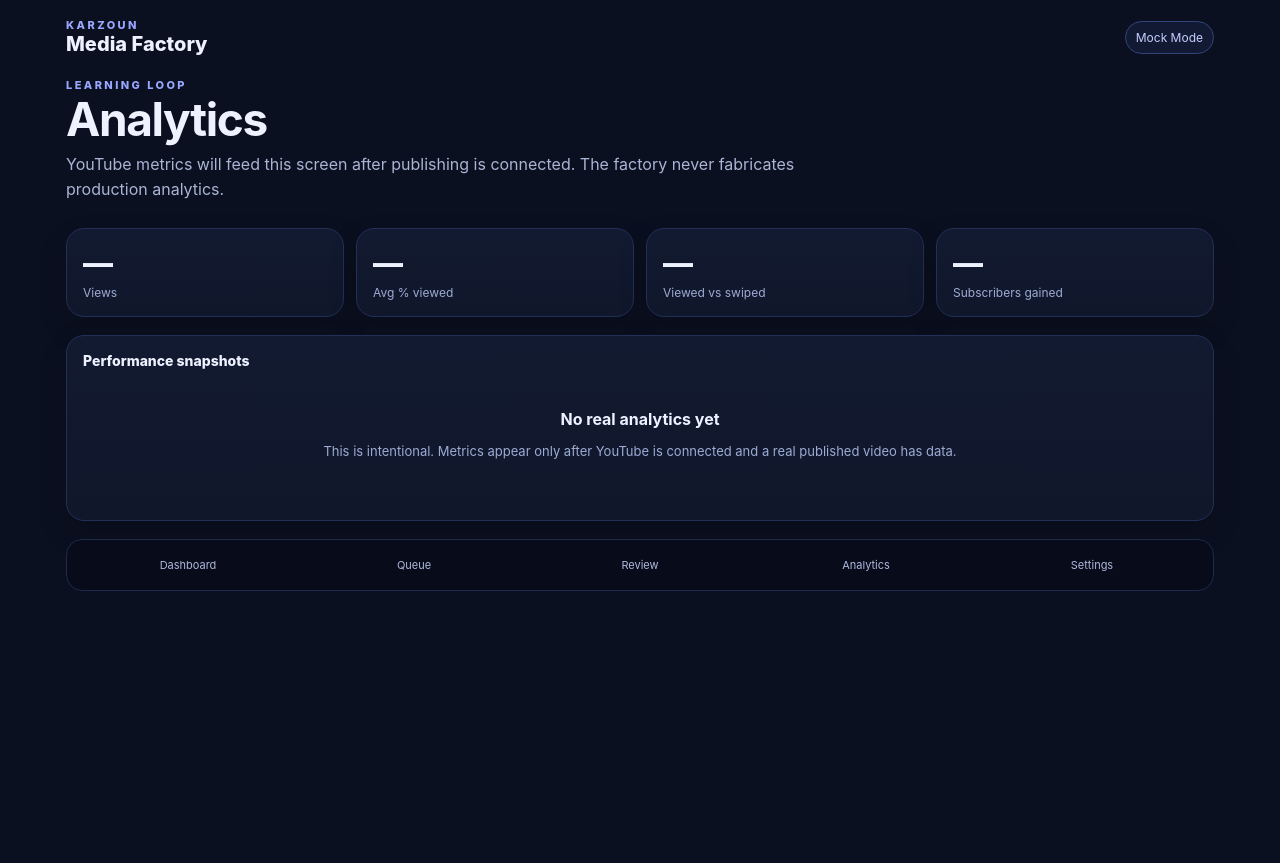
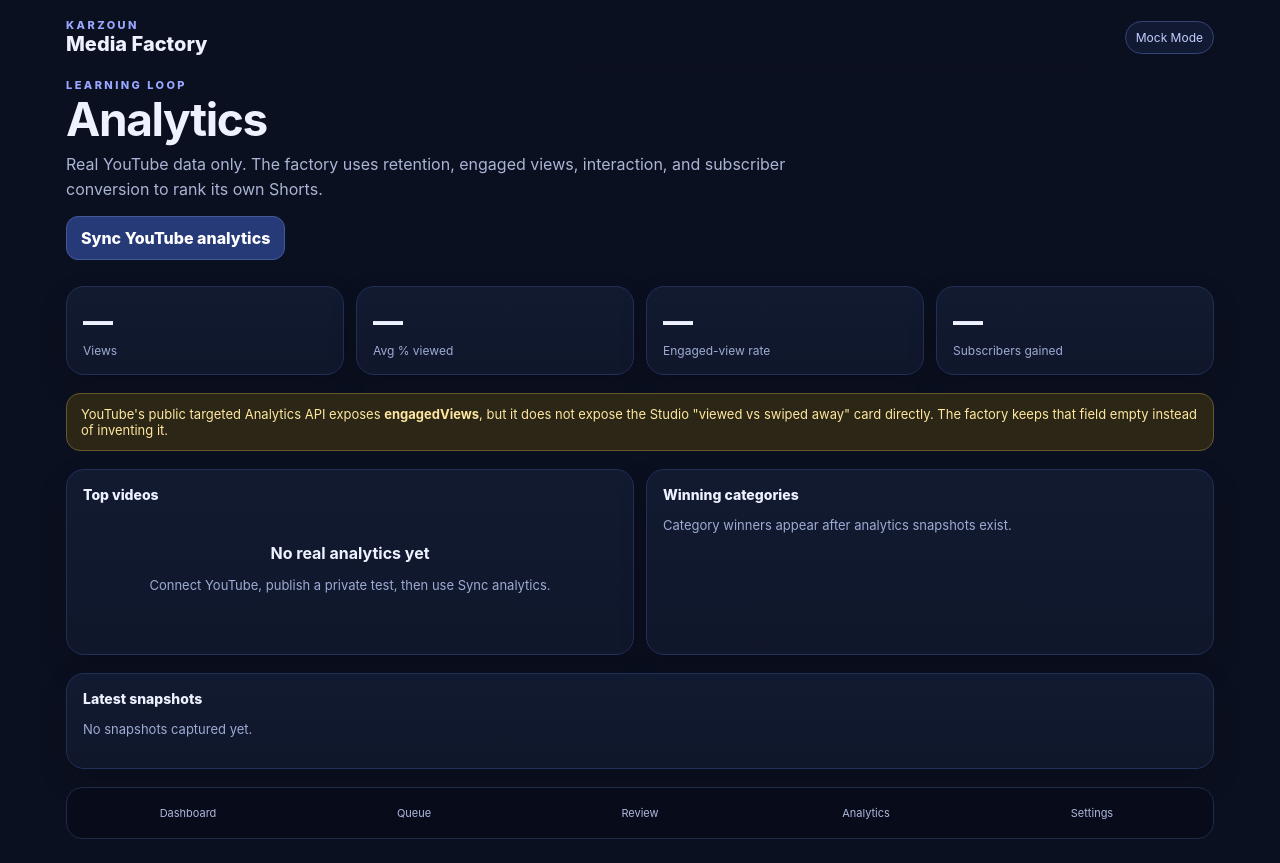
Before and after one commit to mkarson1997/karzoun-media-factory, a Next.js app: page /analytics in a window 1280 px wide. Before the commit the page ends 800 px from the top, so only its background shows below. Built offline with nearby package versions, Linux system fonts and the light colour scheme.

Commit message:
feat: turn analytics page into real performance cockpit

```diff
--- a/app/analytics/page.tsx
+++ b/app/analytics/page.tsx
@@ -1,34 +1,115 @@
 import { prisma } from '@/src/lib/prisma';
+import { ApiActionButton } from '@/app/components/ApiActionButton';
 
 export const dynamic = 'force-dynamic';
 
+function pct(value: number | null | undefined) {
+  return value == null ? '—' : `${(value * 100).toFixed(1)}%`;
+}
+
+function compact(value: number) {
+  return new Intl.NumberFormat('en', { notation: 'compact', maximumFractionDigits: 1 }).format(value);
+}
+
 export default async function AnalyticsPage() {
   const snapshots = await prisma.analyticsSnapshot.findMany({
-    include: { job: { include: { prompt: true, channel: true } } },
+    include: { job: { include: { prompt: true, channel: true, publishRecord: true } } },
     orderBy: { capturedAt: 'desc' },
-    take: 25
+    take: 250
   }).catch(() => []);
+
+  const latest = new Map<string, (typeof snapshots)[number]>();
+  for (const snapshot of snapshots) {
+    if (!latest.has(snapshot.jobId)) latest.set(snapshot.jobId, snapshot);
+  }
+  const videos = [...latest.values()];
+  const totalViews = videos.reduce((sum, item) => sum + item.views, 0);
+  const totalEngaged = videos.reduce((sum, item) => sum + item.engagedViews, 0);
+  const totalSubscribers = videos.reduce((sum, item) => sum + item.subscribersGained, 0);
+  const weightedAverageViewed = totalViews > 0
+    ? videos.reduce((sum, item) => sum + (item.averagePercentageViewed ?? 0) * item.views, 0) / totalViews
+    : null;
+  const engagedRate = totalViews > 0 ? totalEngaged / totalViews : null;
+  const sorted = [...videos].sort((a, b) => (b.performanceScore ?? 0) - (a.performanceScore ?? 0));
+
+  const categoryStats = new Map<string, { videos: number; views: number; scoreSum: number; scoreCount: number }>();
+  for (const item of videos) {
+    const key = item.job.prompt.category;
+    const current = categoryStats.get(key) ?? { videos: 0, views: 0, scoreSum: 0, scoreCount: 0 };
+    current.videos++;
+    current.views += item.views;
+    if (item.performanceScore != null) {
+      current.scoreSum += item.performanceScore;
+      current.scoreCount++;
+    }
+    categoryStats.set(key, current);
+  }
+  const categories = [...categoryStats.entries()]
+    .map(([category, value]) => ({ category, ...value, averageScore: value.scoreCount ? value.scoreSum / value.scoreCount : 0 }))
+    .sort((a, b) => b.averageScore - a.averageScore)
+    .slice(0, 6);
 
   return (
     <div className="page">
       <section className="hero">
         <div className="eyebrow">LEARNING LOOP</div>
         <h1>Analytics</h1>
-        <p>YouTube metrics will feed this screen after publishing is connected. The factory never fabricates production analytics.</p>
+        <p>Real YouTube data only. The factory uses retention, engaged views, interaction, and subscriber conversion to rank its own Shorts.</p>
+        <div className="actions">
+          <ApiActionButton endpoint="/api/analytics/sync" body={{ force: true }} label="Sync YouTube analytics" />
+        </div>
       </section>
 
       <section className="stats">
-        {['Views','Avg % viewed','Viewed vs swiped','Subscribers gained'].map((label) => <div className="card" key={label}><div className="metric">—</div><div className="label">{label}</div></div>)}
+        <div className="card"><div className="metric">{videos.length ? compact(totalViews) : '—'}</div><div className="label">Views</div></div>
+        <div className="card"><div className="metric">{weightedAverageViewed == null ? '—' : `${weightedAverageViewed.toFixed(1)}%`}</div><div className="label">Avg % viewed</div></div>
+        <div className="card"><div className="metric">{engagedRate == null ? '—' : `${(engagedRate * 100).toFixed(1)}%`}</div><div className="label">Engaged-view rate</div></div>
+        <div className="card"><div className="metric">{videos.length ? compact(totalSubscribers) : '—'}</div><div className="label">Subscribers gained</div></div>
+      </section>
+
+      <div className="notice">
+        YouTube's public targeted Analytics API exposes <strong>engagedViews</strong>, but it does not expose the Studio "viewed vs swiped away" card directly. The factory keeps that field empty instead of inventing it.
+      </div>
+
+      <section className="grid two-col">
+        <div className="card">
+          <div className="section-title">Top videos</div>
+          {sorted.length ? <div className="list">{sorted.slice(0, 10).map((item) => (
+            <article className="row" key={item.id}>
+              <span>
+                <strong>{item.job.prompt.externalPromptId}</strong>
+                <small className="block muted">{item.job.prompt.category} · {item.views.toLocaleString()} views</small>
+              </span>
+              <span className="analytics-mini">
+                <strong>{item.performanceScore?.toFixed(1) ?? '—'}</strong> score
+                <small className="block muted">{pct(item.engagedViewRate)} engaged</small>
+              </span>
+            </article>
+          ))}</div> : <div className="empty-state"><strong>No real analytics yet</strong><p className="muted">Connect YouTube, publish a private test, then use Sync analytics.</p></div>}
+        </div>
+
+        <div className="card">
+          <div className="section-title">Winning categories</div>
+          {categories.length ? <div className="list">{categories.map((item) => (
+            <div className="row" key={item.category}>
+              <span><strong>{item.category}</strong><small className="block muted">{item.videos} videos · {item.views.toLocaleString()} views</small></span>
+              <span className="badge">{item.averageScore.toFixed(1)}</span>
+            </div>
+          ))}</div> : <p className="muted">Category winners appear after analytics snapshots exist.</p>}
+        </div>
       </section>
 
       <section className="card">
-        <div className="section-title">Performance snapshots</div>
-        {snapshots.length ? <div className="list">{snapshots.map((item) => (
+        <div className="section-title">Latest snapshots</div>
+        {snapshots.length ? <div className="list">{snapshots.slice(0, 25).map((item) => (
           <article className="row" key={item.id}>
-            <span><strong>{item.job.prompt.externalPromptId}</strong><small className="block muted">{item.job.prompt.concept}</small></span>
-            <span className="analytics-mini">{item.views} views · {item.performanceScore ?? '—'} score</span>
+            <span>
+              <strong>{item.job.prompt.externalPromptId}</strong>
+              <small className="block muted">{item.capturedAt.toLocaleString()} · {item.source}</small>
+            </span>
+            <span className="analytics-mini">{item.views.toLocaleString()} views · {item.performanceScore ?? '—'} score</span>
           </article>
-        ))}</div> : <div className="empty-state"><strong>No real analytics yet</strong><p className="muted">This is intentional. Metrics appear only after YouTube is connected and a real published video has data.</p></div>}
+        ))}</div> : <p className="muted">No snapshots captured yet.</p>}
       </section>
     </div>
   );
```
